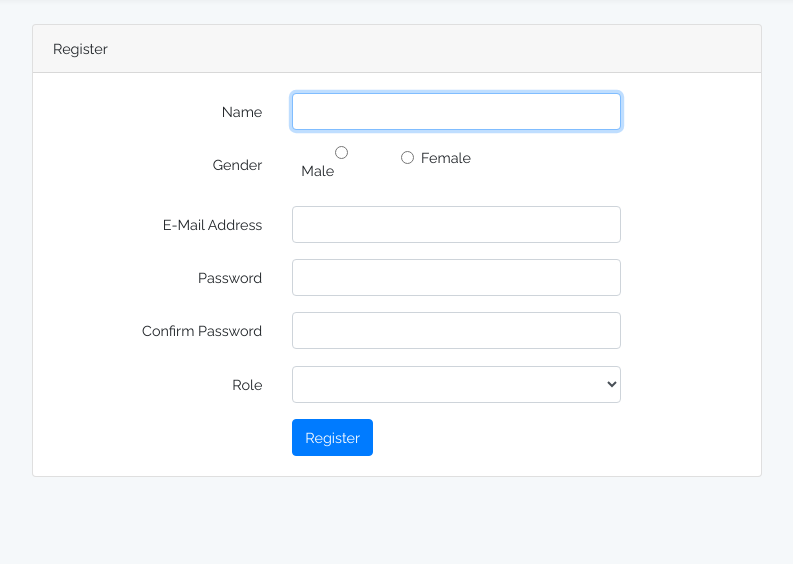
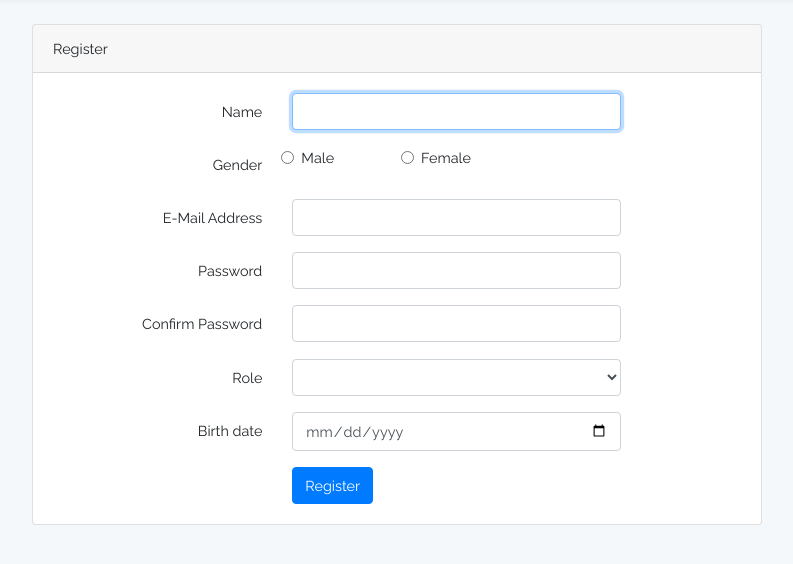
Before and after one commit to Komodoro/immerj, a Laravel app: page /register in a window 1280 px wide. Shown: the part 61-625 px from the top of the page, without its empty margins (243-1036 px from the left). Run offline with Laravel 8, Linux system fonts and the light colour scheme; data that the repository does not hold is empty.

Commit message:
date picker e radius
date picker e radius

```diff
--- a/resources/views/auth/register.blade.php
+++ b/resources/views/auth/register.blade.php
@@ -30,11 +30,11 @@
 
 
                                 <label class="col-2 custom-control custom-radio">
-                                    <input id="gender" type="radio" class="form-control" name="gender" required autofocus>
+                                    <input class="form-check-input" type="radio" name="blankRadio" id="blankRadio1" value="Male" aria-label="...">
                                     <span class="custom-control-description">Male</span>
                                 </label>
                                 <label class="col-2 custom-control custom-radio">
-                                    <input class="form-check-input" type="radio" name="blankRadio" id="blankRadio1" value="option1" aria-label="...">
+                                    <input class="form-check-input" type="radio" name="blankRadio" id="blankRadio1" value="Female" aria-label="...">
 	                                <span class="custom-control-description">Female</span>
                                 </label>
                                 @if ($errors->has('gender'))
@@ -93,6 +93,15 @@
                                 </select>
                             </div>
                         </div>
+                        <div class="form-group row">
+                            <label for="role" class="col-md-4 col-form-label text-md-right">Birth date</label>
+                            <div class="col-md-6">
+                                <input id="date" class="form-control" type="date" name="datebirth">
+                            </div>
+                        </div>
+
+
+
 
                         <div class="form-group row mb-0">
                             <div class="col-md-6 offset-md-4">
```
